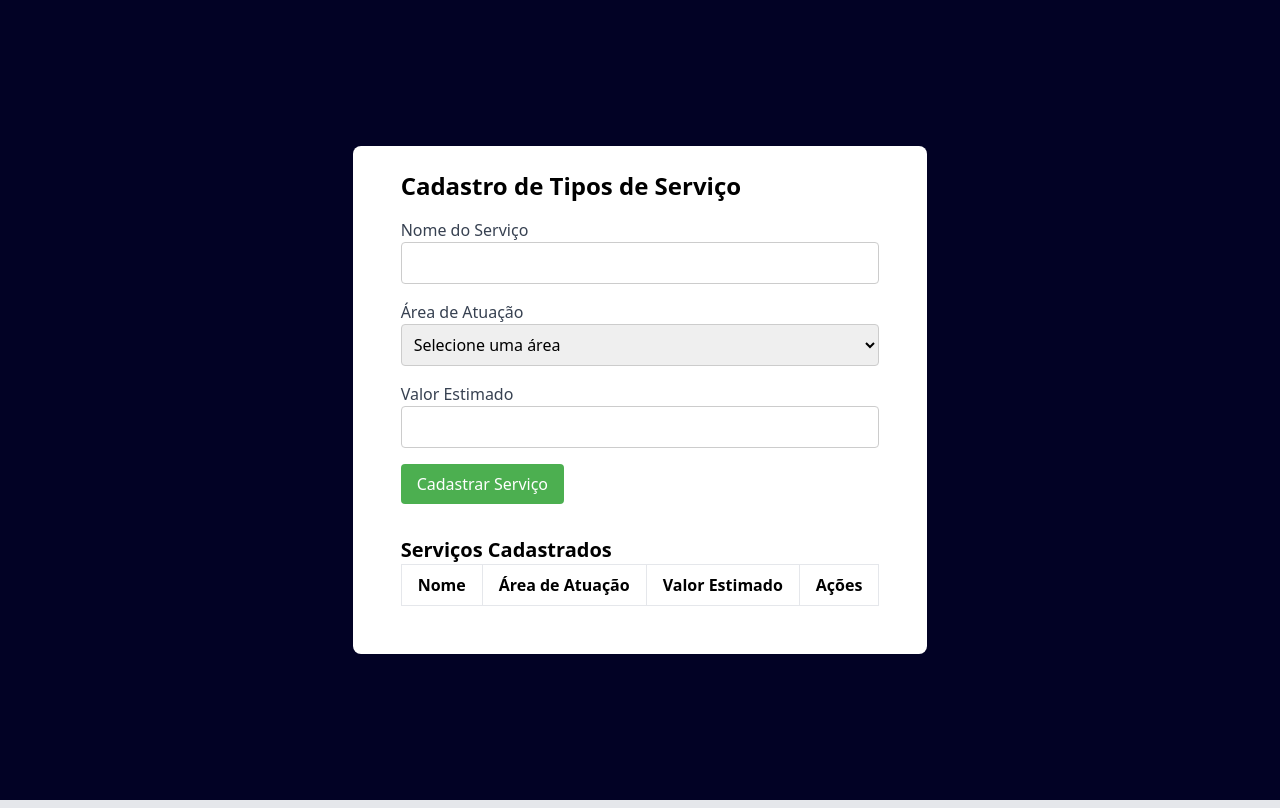
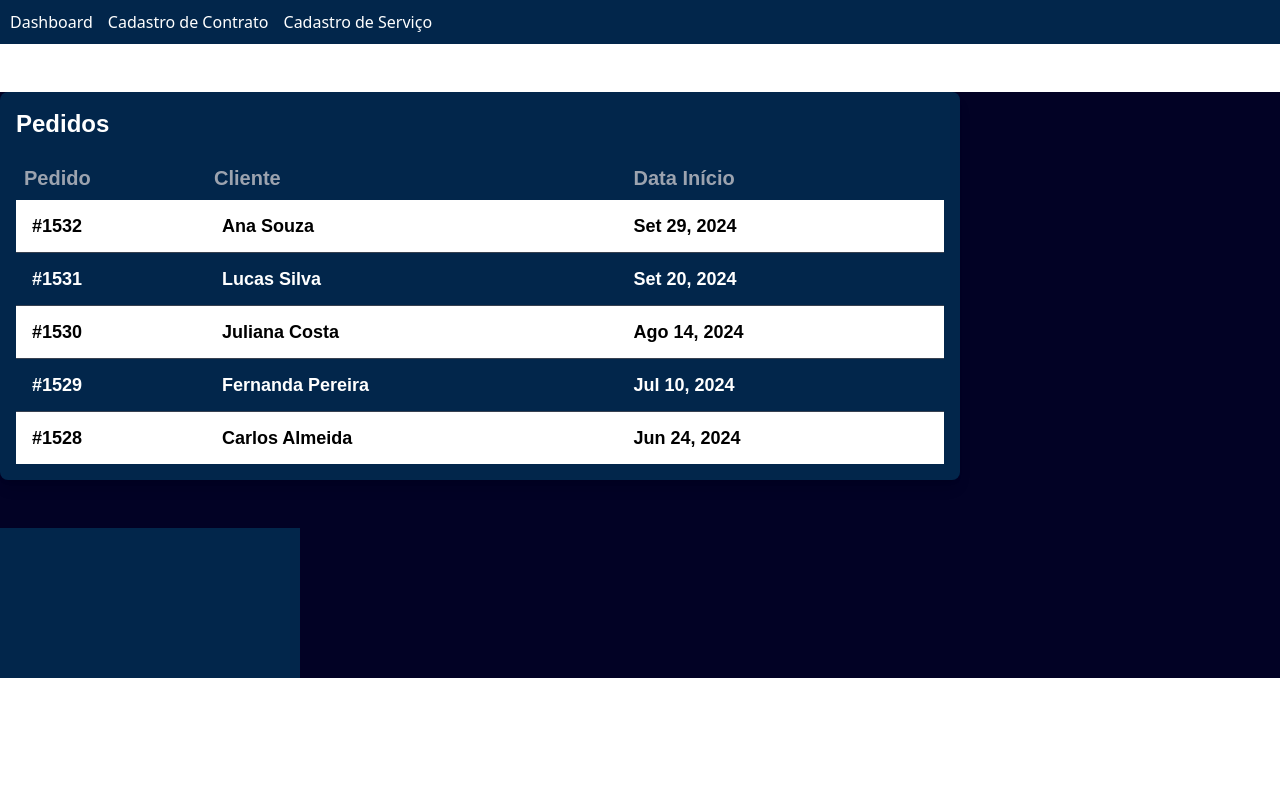
Before and after one commit to axo-DragonTech/Dashboard, a Vue app: page / in a window 1280 px wide. Built offline with nearby package versions, Linux system fonts and the light colour scheme.

Commit message:
Criação de rotas

```diff
--- a/src/App.vue
+++ b/src/App.vue
@@ -1,28 +1,34 @@
 <template>
   <div id="app">
-    <CadastroServico />
-    <hr>
-    <hr>
-    <hr>
-    <hr>
-    <hr>
-    <hr>
-    <hr>
-    <hr>
+    <nav>
+      <router-link to="/">Dashboard</router-link>
+      <router-link to="/contrato">Cadastro de Contrato</router-link>
+      <router-link to="/servico">Cadastro de Serviço</router-link>
+    </nav>
+    <router-view @add-contract="addContract" />
   </div>
 </template>
 
 <script>
-import CadastroServico from './components/CadastroServico.vue';
-
 export default {
   name: 'App',
-  components: {
-    CadastroServico,
-
-  }
-}
+  methods: {
+    addContract(contract) {
+      // Emitindo o evento para o dashboard
+      this.$router.push({ path: '/' });
+      this.$emit('add-contract', contract);
+    },
+  },
+};
 </script>
 
 <style scoped>
+nav {
+  background-color: #02264B;
+  padding: 10px;
+}
+nav a {
+  color: white;
+  margin-right: 15px;
+}
 </style>
--- a/src/main.js
+++ b/src/main.js
@@ -1,6 +1,25 @@
-import { createApp } from 'vue'
-import App from './App.vue'
+import { createApp } from 'vue';
+import App from './App.vue';
 import './assets/tailwind.css'
+import { createRouter, createWebHistory } from 'vue-router';
+import Dashboard from './components/Dashboard.vue';
+import CadastroContrato from './components/CadastroContrato.vue';
+import CadastroServico from './components/CadastroServico.vue';
 
+// Definindo as rotas
+const routes = [
+  { path: '/', component: Dashboard },
+  { path: '/contrato', component: CadastroContrato },
+  { path: '/servico', component: CadastroServico },
+];
 
-createApp(App).mount('#app')
+// Criando o router
+const router = createRouter({
+  history: createWebHistory(),
+  routes,
+});
+
+// Criando a instância do Vue
+createApp(App)
+  .use(router)
+  .mount('#app');
--- /dev/null
+++ b/src/routes/routes.js
@@ -0,0 +1,29 @@
+import { createRouter, createWebHistory } from 'vue-router';
+import DashboardPage from '../components/Dashboard.vue';
+import CadastroContrato from '../components/CadastroContrato.vue';
+import CadastroServico from '../components/CadastroServico.vue';
+
+const routes = [
+  {
+    path: '/',
+    name: 'dashboard',
+    component: DashboardPage
+  },
+  {
+    path: '/contrato',
+    name: 'CadastroContrato',
+    component: CadastroContrato
+  },
+  {
+    path: '/servico',
+    name: 'CadastroServico',
+    component: CadastroServico
+  }
+];
+
+const router = createRouter({
+  history: createWebHistory(),
+  routes
+});
+
+export default router;
```
